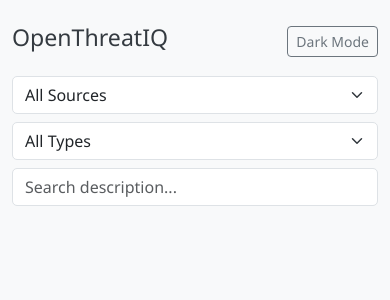
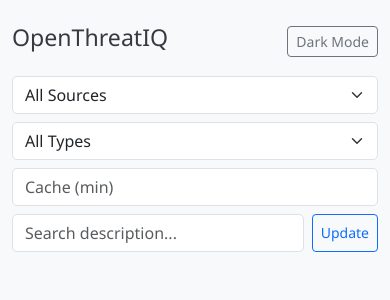
Before and after one commit to ashankobewatta/OpenThreatIQ, a Flask app: page / in a window 390 px wide. Shown: the top 300 px of the page. Run offline with Flask 3, Linux system fonts and the light colour scheme; data that the repository does not hold is empty.

Commit message:
Update index.html

```diff
--- a/backend/templates/index.html
+++ b/backend/templates/index.html
@@ -25,8 +25,12 @@
                 <option value="">All Types</option>
             </select>
         </div>
-            <div class="col-md-6">
-                <input id="search-input" class="form-control" type="text" placeholder="Search description...">
+        <div class="col-md-3">
+            <input type="number" id="cache-interval" class="form-control" placeholder="Cache (min)" min="5">
+        </div>
+        <div class="col-md-3 d-flex">
+            <input id="search-input" class="form-control me-2" type="text" placeholder="Search description...">
+            <button id="update-cache" class="btn btn-outline-primary btn-sm">Update</button>
         </div>
     </div>
 
@@ -36,11 +40,5 @@
 
 <script src="https://cdn.jsdelivr.net/npm/bootstrap@5.3.2/dist/js/bootstrap.bundle.min.js"></script>
 <script src="{{ url_for('static', filename='main.js') }}"></script>
-    <script>
-        const toggle = document.getElementById("dark-toggle");
-        toggle.addEventListener("click", () => {
-            document.body.classList.toggle("dark-mode");
-        });
-    </script>
 </body>
 </html>
```
Lines whose indentation alone changed are shown as unchanged.
